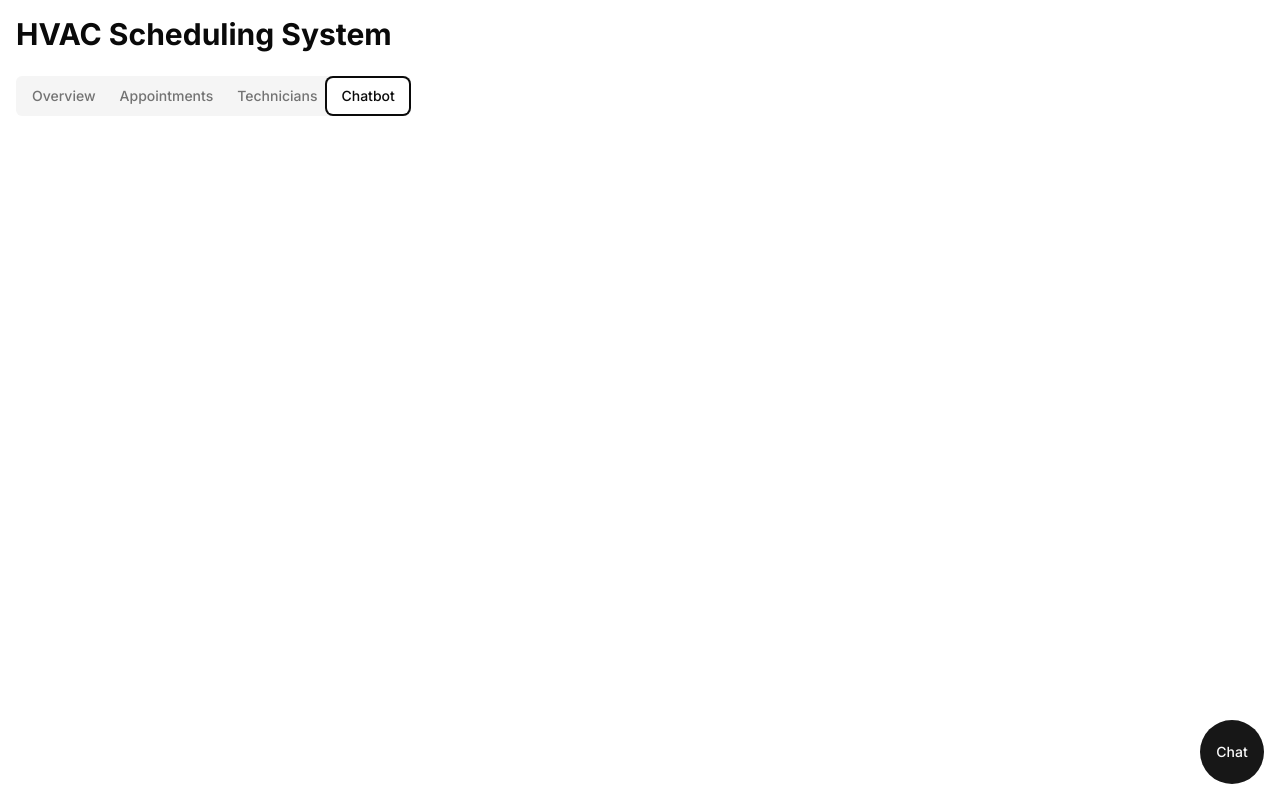
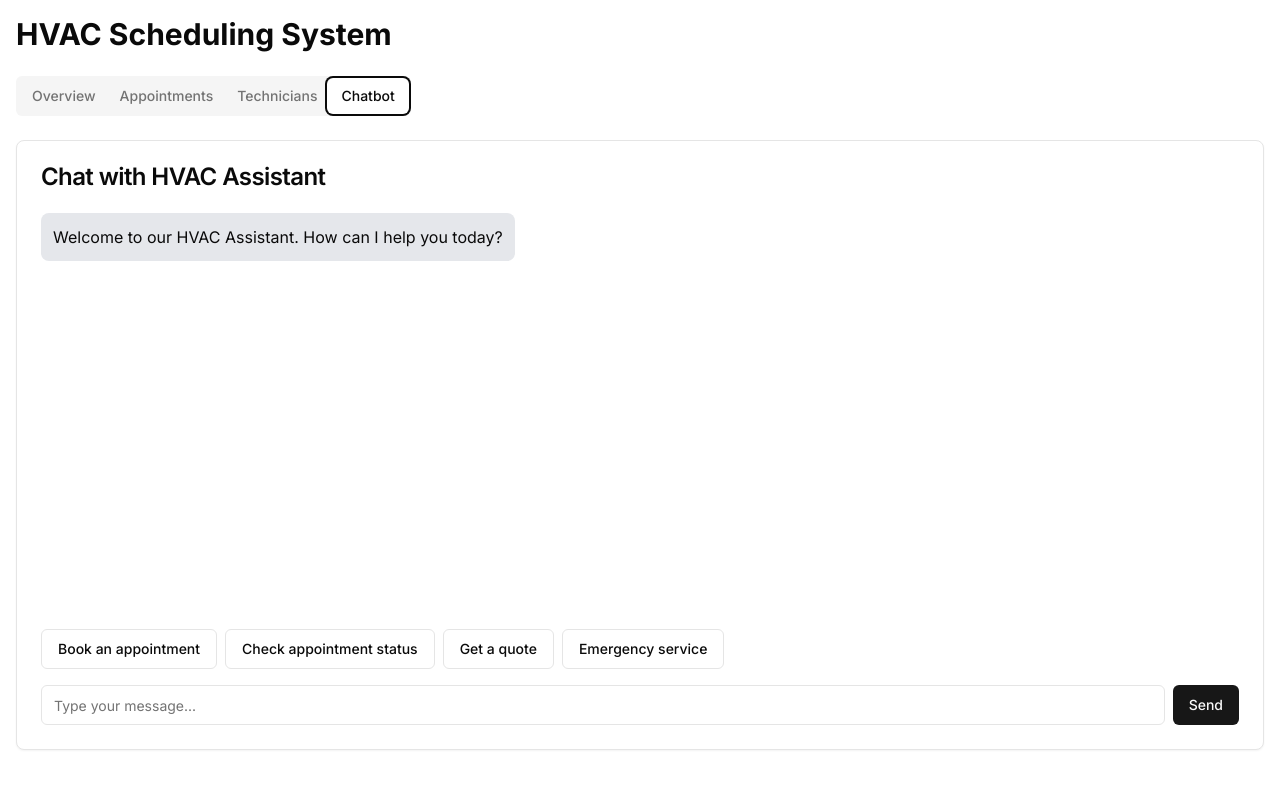
Before and after one commit to 4cecoder/hvac, a Next.js app in the folder frontend/: page / in a window 1280 px wide. Both pictures are taken after a click on the tab "Chatbot". Built offline with nearby package versions, Linux system fonts and the light colour scheme.

Commit message:
open chatbot

```diff
--- a/frontend/src/app/page.tsx
+++ b/frontend/src/app/page.tsx
@@ -1,6 +1,6 @@
-"use client"
+'use client';
 
-import React, { useState } from 'react';
+import React, { useState, useEffect } from 'react';
 import { Card, CardContent, CardHeader, CardTitle } from "@/components/ui/card";
 import { Button } from "@/components/ui/button";
 import { Calendar } from "@/components/ui/calendar";
@@ -9,7 +9,6 @@ import { Table, TableBody, TableCell, TableHead, TableHeader, TableRow } from "@
 import { Badge } from "@/components/ui/badge";
 import { Progress } from "@/components/ui/progress";
 import { Input } from "@/components/ui/input";
-import { Label } from "@/components/ui/label";
 // import { Select, SelectContent, SelectItem, SelectTrigger, SelectValue } from "@/components/ui/select";
 import { Dialog, DialogContent, DialogHeader, DialogTitle, DialogTrigger } from "@/components/ui/dialog";
 import { ScrollArea } from "@/components/ui/scroll-area";
@@ -37,13 +36,15 @@ const ChatMessage = ({ message, isUser }: { message: string, isUser: boolean })
 
 const Dashboard = () => {
     const [selectedDate, setSelectedDate] = useState<Date | undefined>(new Date());
-
     const [isOpen, setIsOpen] = useState(false);
+    const [activeTab, setActiveTab] = useState("overview");
     const [messages, setMessages] = useState<{ text: string, isUser: boolean }[]>([
-        { text: "Hey there, hot stuff! 🔥 Welcome to our HVAC wonderland! I'm your personal appointment fairy. What can I do for you today?", isUser: false }
+        { text: "Welcome to our HVAC Assistant. How can I help you today?", isUser: false }
     ]);
     const [inputMessage, setInputMessage] = useState('');
-    const [chatOptions, setChatOptions] = useState<string[]>([]);
+    const [chatOptions, setChatOptions] = useState<string[]>([
+        "Book an appointment", "Check appointment status", "Get a quote", "Emergency service"
+    ]);
 
     const handleSendMessage = (message: string = inputMessage) => {
         if (message.trim()) {
@@ -85,11 +86,19 @@ const Dashboard = () => {
         }
     };
 
+    useEffect(() => {
+        if (activeTab === "chatbot") {
+            setIsOpen(true);
+        } else {
+            setIsOpen(false);
+        }
+    }, [activeTab]);
+
     return (
         <div className="p-4 max-w-7xl mx-auto">
             <h1 className="text-3xl font-bold mb-6">HVAC Scheduling System</h1>
 
-            <Tabs defaultValue="overview" className="mb-6">
+            <Tabs value={activeTab} onValueChange={setActiveTab} className="mb-6">
                 <TabsList className="mb-4">
                     <TabsTrigger value="overview">Overview</TabsTrigger>
                     <TabsTrigger value="appointments">Appointments</TabsTrigger>
@@ -215,27 +224,24 @@ const Dashboard = () => {
                 </TabsContent>
 
                 <TabsContent value="chatbot">
-                    <Dialog open={isOpen} onOpenChange={setIsOpen}>
-                        <DialogTrigger asChild>
-                            <Button className="fixed bottom-4 right-4 rounded-full w-16 h-16">Chat</Button>
-                        </DialogTrigger>
-                        <DialogContent className="sm:max-w-[425px]">
-                            <DialogHeader>
-                                <DialogTitle>Chat with HVAC Assistant</DialogTitle>
-                            </DialogHeader>
-                            <ScrollArea className="h-[400px] pr-4">
+                    <Card>
+                        <CardHeader>
+                            <CardTitle>Chat with HVAC Assistant</CardTitle>
+                        </CardHeader>
+                        <CardContent>
+                            <ScrollArea className="h-[400px] pr-4 mb-4">
                                 {messages.map((msg, index) => (
                                     <ChatMessage key={index} message={msg.text} isUser={msg.isUser} />
                                 ))}
                             </ScrollArea>
-                            <div className="flex flex-wrap gap-2 mt-4">
+                            <div className="flex flex-wrap gap-2 mb-4">
                                 {chatOptions.map((option, index) => (
                                     <Button key={index} variant="outline" onClick={() => handleSendMessage(option)}>
                                         {option}
                                     </Button>
                                 ))}
                             </div>
-                            <div className="flex mt-4">
+                            <div className="flex">
                                 <Input
                                     value={inputMessage}
                                     onChange={(e) => setInputMessage(e.target.value)}
@@ -244,8 +250,8 @@ const Dashboard = () => {
                                 />
                                 <Button onClick={() => handleSendMessage()} className="ml-2">Send</Button>
                             </div>
-                        </DialogContent>
-                    </Dialog>
+                        </CardContent>
+                    </Card>
                 </TabsContent>
             </Tabs>
         </div>
```
